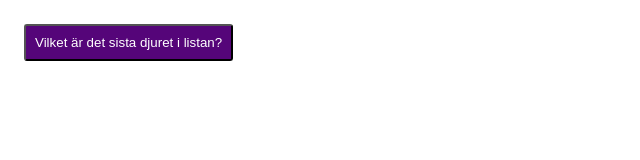
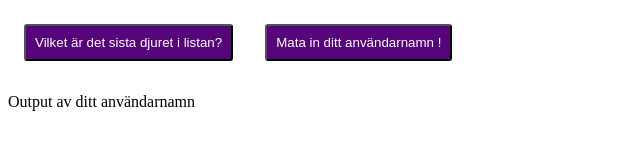
Before and after one commit to ninokhodr/JavaScript-Lektion-6-uppgifter, a plain HTML site: page index.html in a window 1280 px wide. Shown: the whole page, without its empty margins (0-640 px from the left). Drawn offline with Linux system fonts and the light colour scheme.

Commit message:
Challengees

```diff
--- a/index.html
+++ b/index.html
@@ -12,7 +12,10 @@
 
 <div class="container">
     <button onclick="variables()"> Vilket är det sista djuret i listan? </button>
+    <button onclick="userInput()"> Mata in ditt användarnamn ! </button>
 </div>
+
+<p class="user">Output av ditt användarnamn</p>
 
 </body>
 </html>
--- a/script.js
+++ b/script.js
@@ -17,6 +17,15 @@ function variables() {
     alert(djur[djur.length - 1])
 }
 
+function userInput() {
+    var result = prompt("Mata in ditt användarnamn")
+    document.querySelector(".user").innerHTML = result
+    if(result !== null) {
+return false
+}
+console.log(result);
+}
+
 console.log(djur);
 console.log(djur[3]);
 console.log(djur[djur.length - 1]);
```
